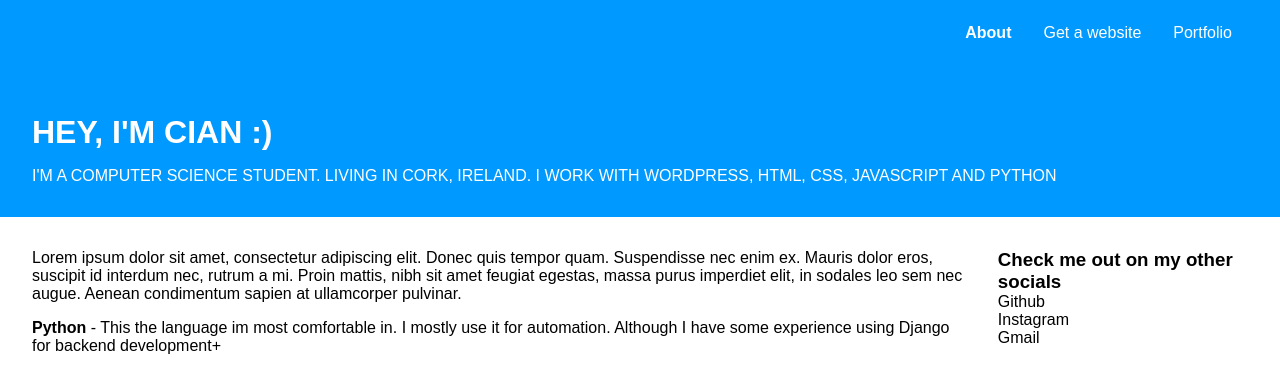
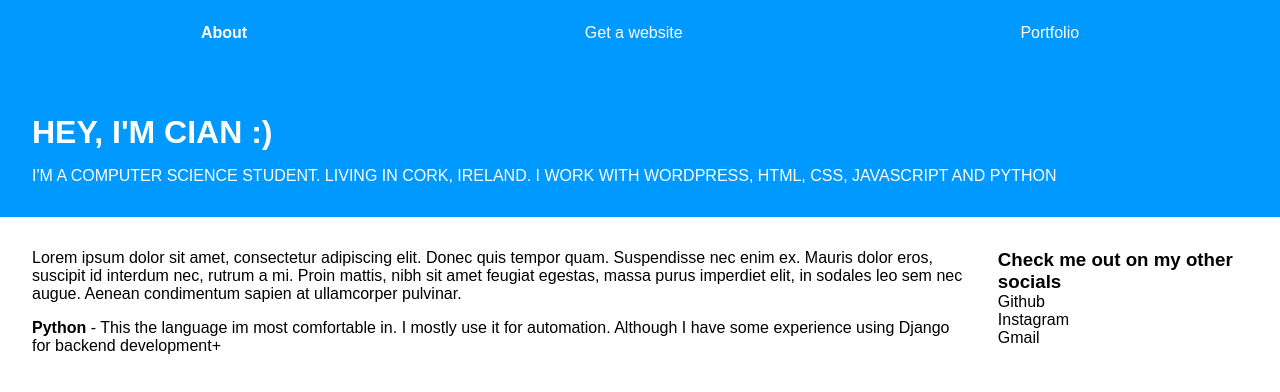
Before and after one commit to CianMcDonald/CianMcDonald.github.io, a plain HTML site: page index.html in a window 1280 px wide. Drawn offline with Linux system fonts and the light colour scheme.

Commit message:
nav bar responsivness

```diff
--- a/styles.css
+++ b/styles.css
@@ -18,6 +18,7 @@ a {
 @media only screen and (min-width: 768px){
   #twocolumns {display: flex;}
   aside {flex: 50%; padding-left: 1em;}
+  nav ul {justify-content: flex-end;}
 }
 /* Nav Bar */
 nav{
@@ -27,7 +28,7 @@ nav{
 nav ul {
     width: 100%;
     display: inline-flex;
-    justify-content: flex-end;
+    justify-content: space-around;
 }
 nav a {
   padding: 1em;
```
